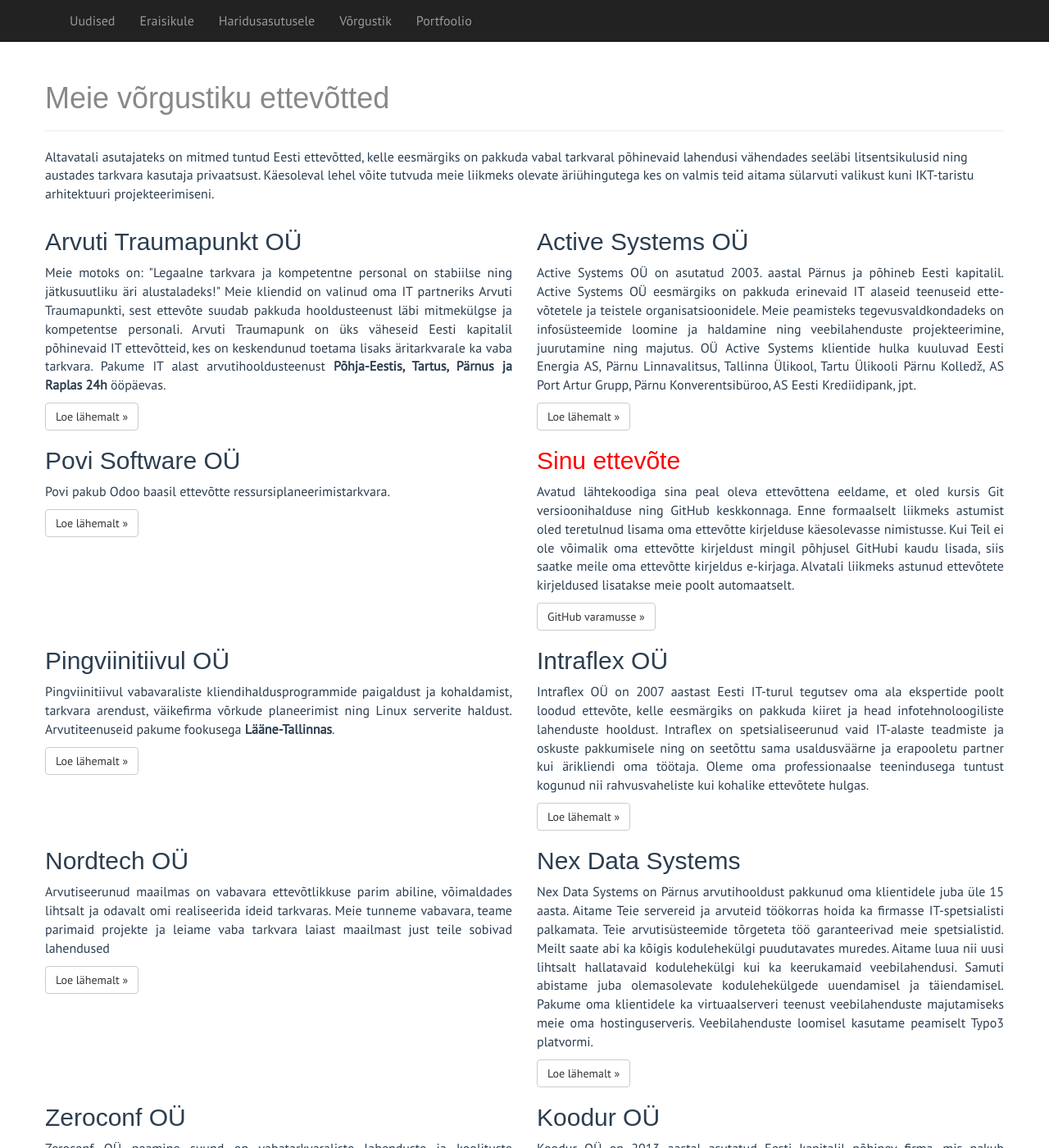
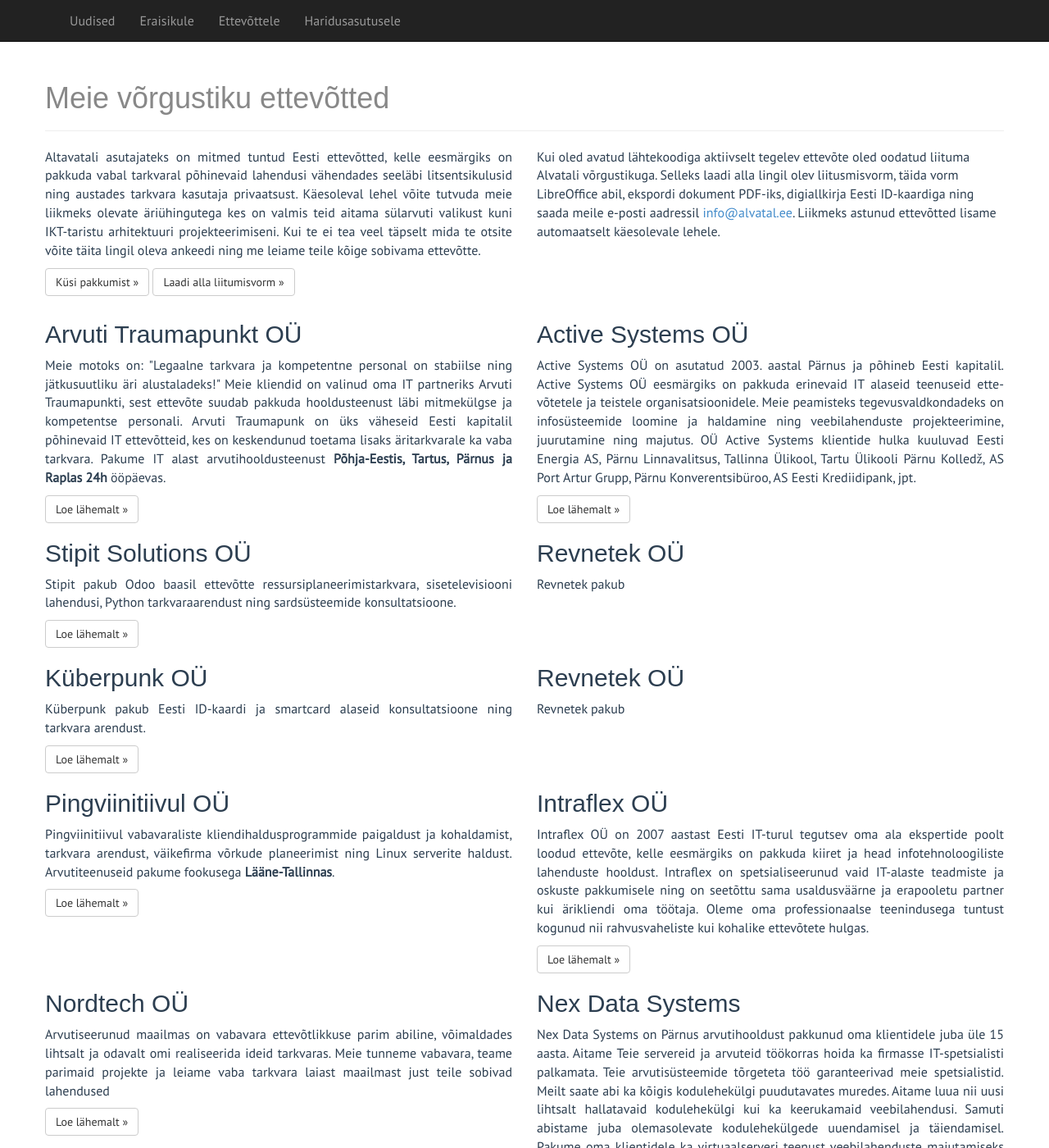
Before and after one commit to alvatal/alvatal.github.io, a Jekyll site: the page built from business/index.md, in a window 1280 px wide and 1400 px high. Shown: the whole window at 82% size. Built offline with Jekyll 4.4.1, drawn with Linux system fonts in a browser that asks for light colours; some web fonts are replaced; some of the changed text lies outside the part shown.

Commit message:
More cleanups and refactoring

```diff
--- a/_layouts/default.html
+++ b/_layouts/default.html
@@ -41,13 +41,13 @@
             <div id="navbar" class="collapse navbar-collapse">
                 <ul class="nav navbar-nav">
                     <li><a href="{{ '/news/' | prepend: site.baseurl }}">Uudised</a></li>
-                    <li><a href="{{ '/talgud/' | prepend: site.baseurl }}">Eraisikule</a></li>
-                    <li><a href="{{ '/tallinx/' | prepend: site.baseurl }}">Haridusasutusele</a></li>
+                    <li><a href="{{ '/private/' | prepend: site.baseurl }}">Eraisikule</a></li>
+                    <li><a href="{{ '/business/' | prepend: site.baseurl }}">Ettevõttele</a></li>
+                    <li><a href="{{ '/edu/' | prepend: site.baseurl }}">Haridusasutusele</a></li>
+                    <!-- <li><a href="{{ '/goals/' | prepend: site.baseurl }}">Eesm&auml;rgid</a></li> -->
+                    <!-- <li><a href="{{ '/network/' | prepend: site.baseurl }}">V&otilde;rgustik</a></li> -->
 
-                    <!-- <li><a href="{{ '/goals/' | prepend: site.baseurl }}">Eesm&auml;rgid</a></li> -->
-                    <li><a href="{{ '/network/' | prepend: site.baseurl }}">V&otilde;rgustik</a></li>
-
-                    <li><a href="{{ '/portfolio/' | prepend: site.baseurl }}">Portfoolio</a></li>
+                    <!-- <li><a href="{{ '/portfolio/' | prepend: site.baseurl }}">Portfoolio</a></li> -->
                     <!-- <li><a href="{{ '/channels/' | prepend: site.baseurl }}">Kanalid</a></li> -->
                 </ul>
             </div>
@@ -64,7 +64,7 @@
             <i class="fa fa-rss fa-lg"></i>
         </a>
     </nav>
-    <div style="background-color:#333; color:#fff; padding: 3em 0; margin: 2em auto 0;">
+    <div style="padding: 3em 0; margin: 2em auto 0;" class="inverted">
         <div class="container">
             <div class="row">
                 <div class="col-md-3">
--- a/assets/css/style.css
+++ b/assets/css/style.css
@@ -255,10 +255,10 @@
 }
 
 .inverted {
-    background-color: #333;
+    background-color: #202122;
     color: #fff;
     text-shadow: 0px 0px 2px #000;
-    padding: 2em 0;
+    padding: 3em 0;
     margin: 2em 0;
 }
 
--- a/network/business.md
+++ b/business/index.md
@@ -12,6 +12,8 @@
     - /valga-maakond.htm
 
 ---
+<div class="row">
+<div class="col-md-6">
 <p>
 Altavatali asutajateks on mitmed tuntud Eesti ettevõtted, kelle eesmärgiks
 on pakkuda vabal tarkvaral põhinevaid lahendusi vähendades seeläbi
@@ -19,7 +21,25 @@
 Käesoleval lehel võite tutvuda meie liikmeks olevate äriühingutega
 kes on valmis teid aitama sülarvuti valikust kuni IKT-taristu
 arhitektuuri projekteerimiseni.
+Kui te ei tea veel täpselt mida te otsite võite täita lingil oleva ankeedi
+ning me leiame teile kõige sobivama ettevõtte.
 </p>
+</div>
+
+<div class="col-md-6">
+Kui oled avatud lähtekoodiga aktiivselt tegelev ettevõte oled oodatud liituma
+Alvatali võrgustikuga.
+Selleks laadi alla lingil olev liitusmisvorm,
+täida vorm LibreOffice abil,
+ekspordi dokument PDF-iks,
+digiallkirja Eesti ID-kaardiga
+ning saada meile e-posti aadressil <a href="mailto:info@alvatal.ee">info@alvatal.ee</a>.
+Liikmeks astunud ettevõtted lisame automaatselt käesolevale lehele.
+</div>
+</div>
+
+<p><a class="btn btn-default" href="#" role="button">Küsi pakkumist &raquo;</a>
+<a class="btn btn-default" href="#" role="button">Laadi alla liitumisvorm &raquo;</a></p>
 
 <!--
 <p>
@@ -81,27 +101,34 @@
 
 
 <div class="row" lang="et">
-    <div class="col-md-6" id="povi">
-        <h2>Povi Software OÜ</h2>
-        <p>Povi pakub Odoo baasil ettevõtte ressursiplaneerimistarkvara.</p>
-        <a class="btn btn-default" href="http://www.povi.ee/" role="button">Loe lähemalt &raquo;</a>
+    <div class="col-md-6" id="stipit">
+        <h2>Stipit Solutions OÜ</h2>
+        <p>Stipit pakub Odoo baasil ettevõtte ressursiplaneerimistarkvara,
+        sisetelevisiooni lahendusi, Python tarkvaraarendust ning
+        sardsüsteemide konsultatsioone.</p>
+        <a class="btn btn-default" href="http://stipit.com/" role="button">Loe lähemalt &raquo;</a>
+    </div>
+    <div class="col-md-6" id="revnetek">
+        <h2>Revnetek OÜ</h2>
+        <p>
+        Revnetek pakub
+        </p>
+    </div>
+</div>
+
+<div class="row" lang="et">
+    <div class="col-md-6" id="kyberpunk">
+        <h2>Küberpunk OÜ</h2>
+        <p>Küberpunk pakub Eesti ID-kaardi ja smartcard alaseid konsultatsioone ning
+        tarkvara arendust.</p>
+        <a class="btn btn-default" href="#" role="button">Loe lähemalt &raquo;</a>
     </div>
     <div class="col-md-6">
-        <h2 style="color:red;">Sinu ettevõte</h2>
+        <h2>Revnetek OÜ</h2>
         <p>
-        Avatud lähtekoodiga sina peal oleva ettevõttena eeldame, et oled
-        kursis Git versioonihalduse ning GitHub keskkonnaga.
-        Enne formaalselt liikmeks astumist oled teretulnud lisama oma ettevõtte
-        kirjelduse käesolevasse nimistusse.
-        Kui Teil ei ole võimalik oma ettevõtte kirjeldust mingil põhjusel
-        GitHubi kaudu lisada, siis saatke meile oma ettevõtte kirjeldus e-kirjaga.
-        Alvatali liikmeks astunud ettevõtete kirjeldused lisatakse
-        meie poolt automaatselt.
+        Revnetek pakub
         </p>
-        <a class="btn btn-default" href="https://github.com/alvatal/alvatal.github.io/blob/master/business.md" role="button">GitHub varamusse &raquo;</a>
     </div>
-
-
 </div>
 
 
```
Also changed, not shown: other parts of _layouts/default.html (+1 -1 lines), _includes/sections/kysi-mult-linuxit.html (added, +20 -0 lines), _includes/sections/talgud.html (added, +23 -0 lines), _includes/sections/vaba-tarkvara-paev.html (added, +27 -0 lines), edu/index.md (renamed from tallinx/index.md, +1 -1 lines), edu/software.md (added, +110 -0 lines), index.md (+29 -46 lines), private/index.md (added, +31 -0 lines), _includes/scroll-down.svg (added), edu/hardware.md (renamed from tallinx/hardware.md).
